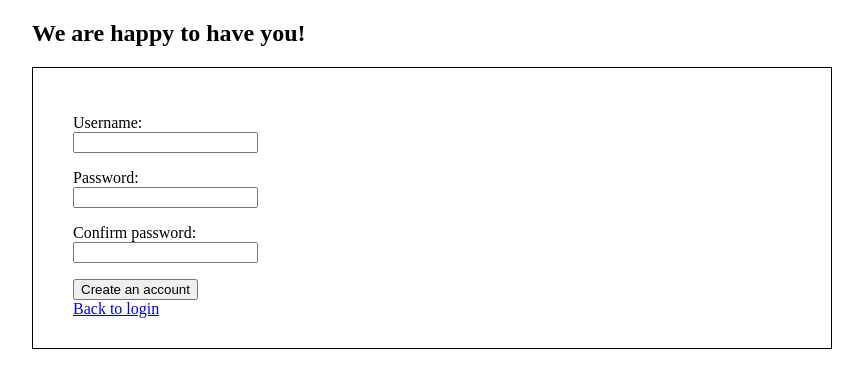
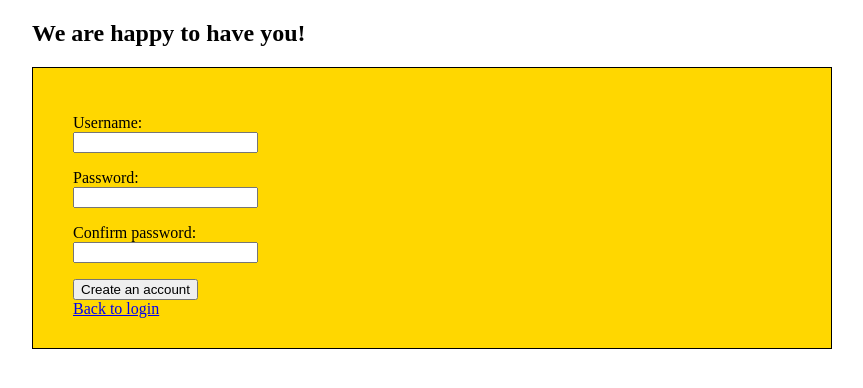
Before and after one commit to Iltsukka/Keskustelu-blogi-sovellus, a Flask app: page /create_form in a window 1280 px wide. Shown: the top 388 px of the page, without its empty margins (208-1071 px from the left). Run offline with Flask 3, Linux system fonts and the light colour scheme.

Commit message:
changed background color to gold :)

```diff
--- a/static/main.css
+++ b/static/main.css
@@ -34,3 +34,7 @@ li {
     margin-left: 10px;
     padding: 30px;
 }
+
+.content {
+    background-color: gold;
+}
```
